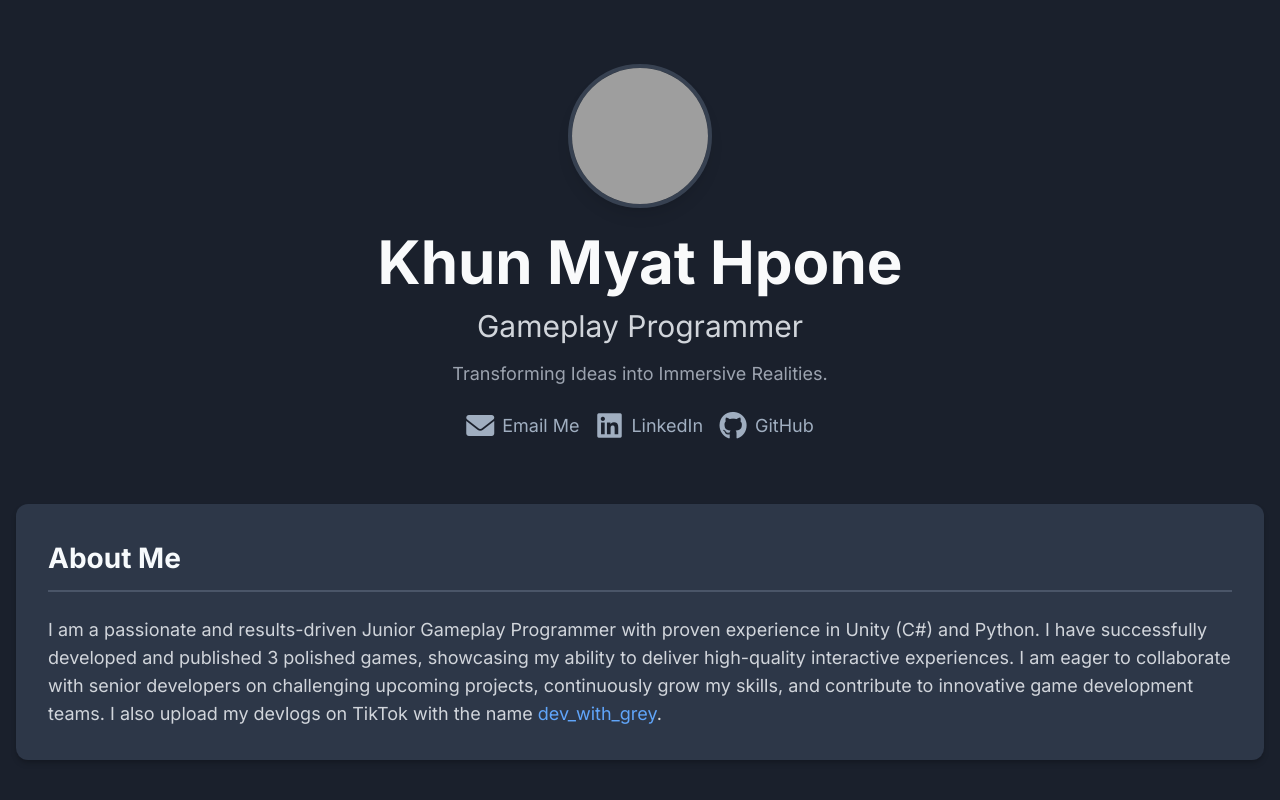
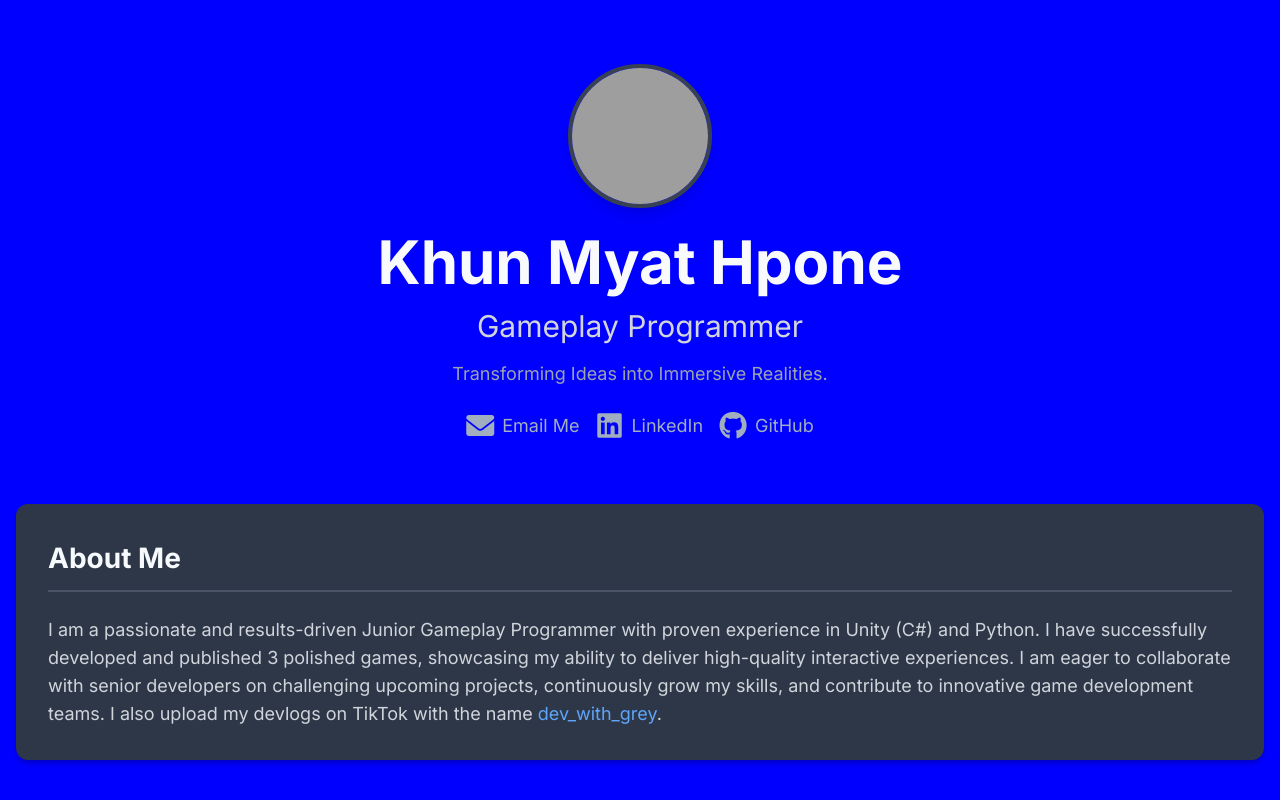
Before and after one commit to mk242b/portfolio, a plain HTML site: page index.html in a window 1280 px wide. Shown: the top 800 px of the page. Drawn offline with nearby package versions, Linux system fonts and the light colour scheme; grey boxes are pictures that could not be loaded.

Commit message:
changed bg to blue

```diff
--- a/index.html
+++ b/index.html
@@ -14,7 +14,7 @@
     <style>
         body {
             font-family: 'Inter', sans-serif; /* Changed font to Inter for the entire site */
-            background-color: #1a202c; /* Dark gray background */
+            background-color: blue; /* Dark gray background */
             color: #e2e8f0; /* Light gray text */
         }
         .container {
```
